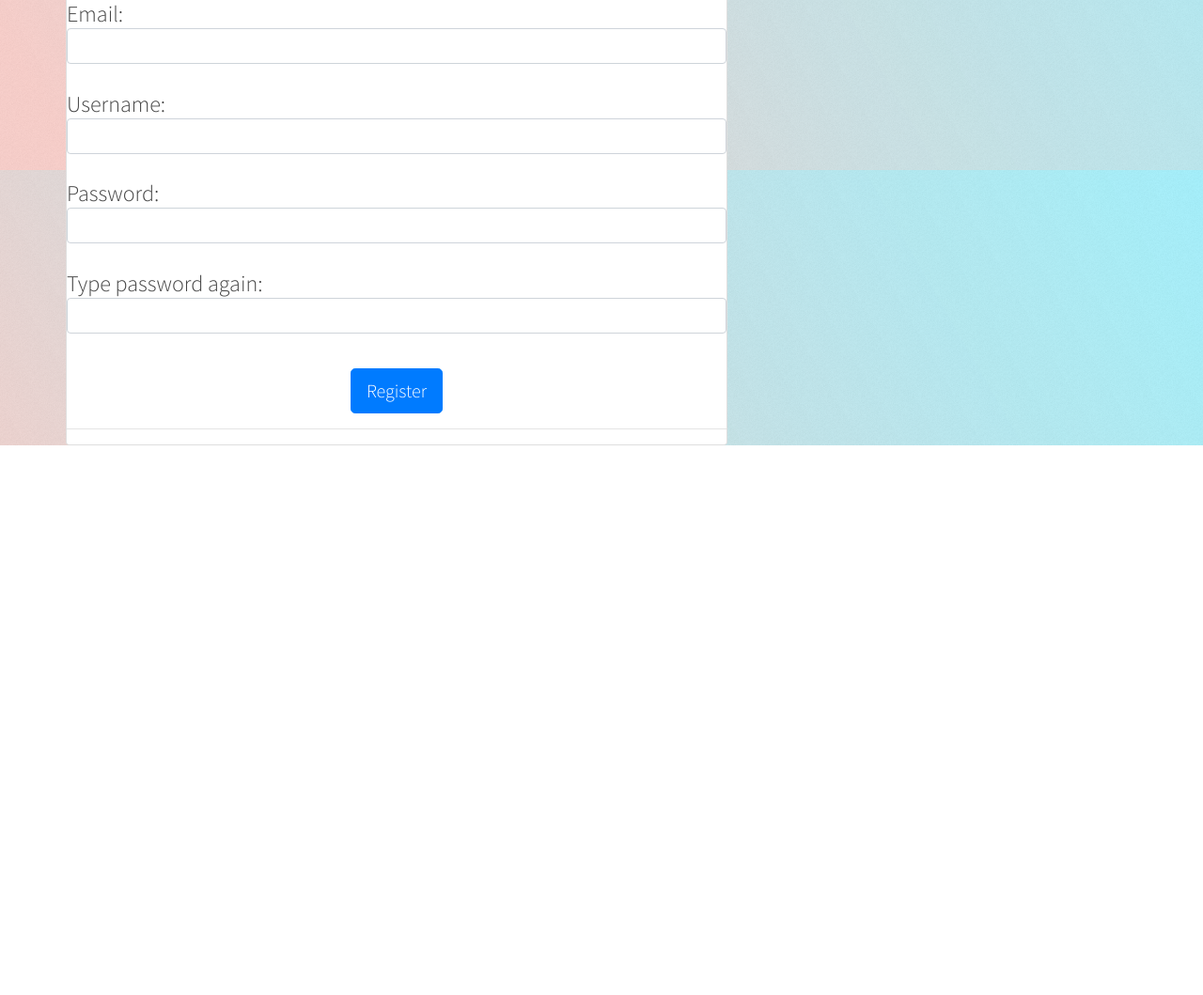
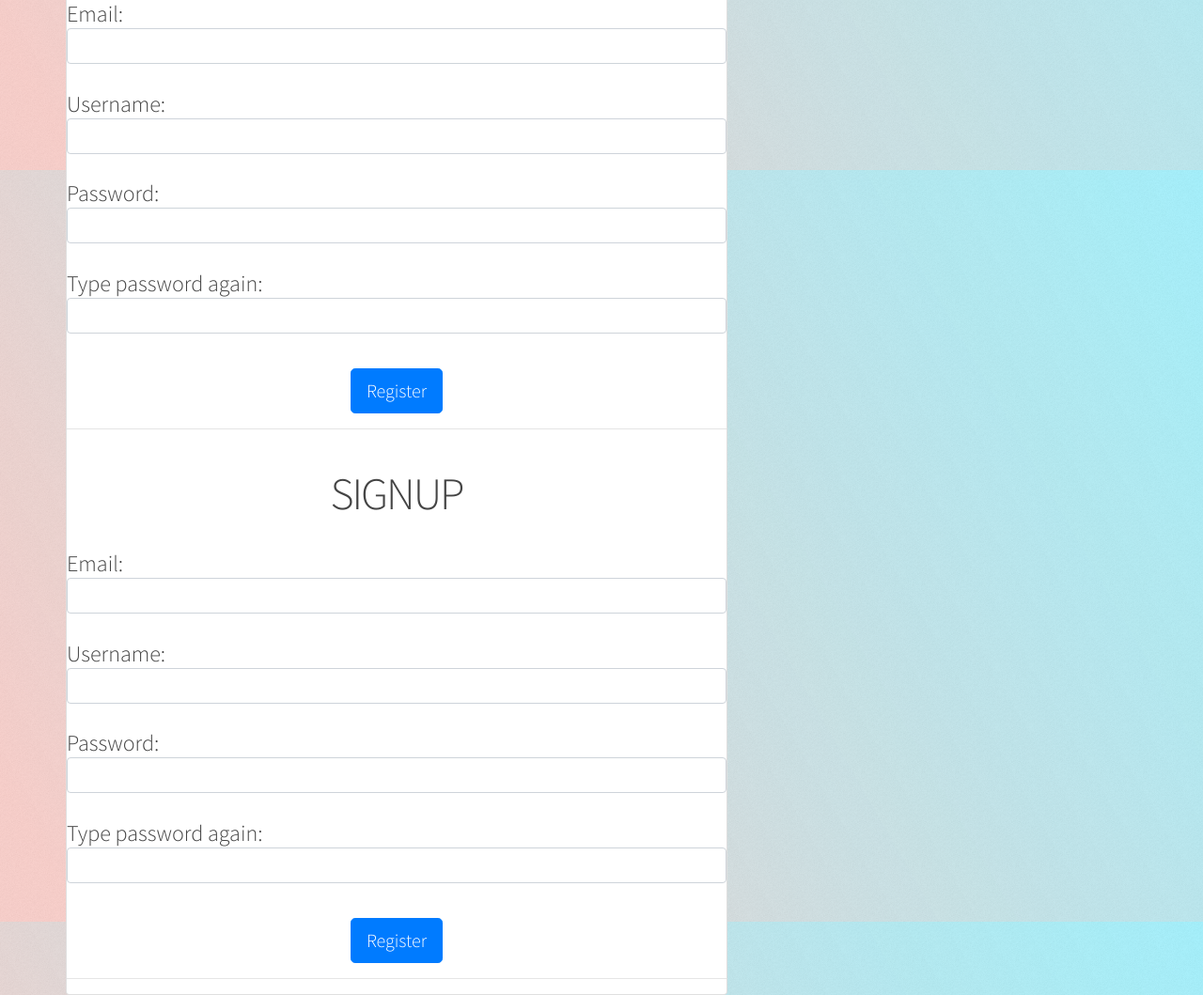
Before and after one commit to sandspider2234/Logic_Trainer, a Flask app: page /login in a window 1280 px wide. Shown: the part 619-1678 px from the top of the page at 94% size. Before the commit the page ends 1093 px from the top, so only its background shows below. Run offline with Flask 2, Linux system fonts and the light colour scheme; some libraries are stand-ins or nearby versions.

Commit message:
Missed signup form in commit for some reason

```diff
--- a/templates/login.html
+++ b/templates/login.html
@@ -52,6 +52,26 @@
 	</div>
 </form>
 <hr>
+<h2>SIGNUP</h2><br>
+<form autocomplete="on" action="" method="post">
+	{{ signup_form.hidden_tag() }}
+	<h4>
+		Email:<br>
+		{{ signup_form.email(class_="form-control") }}<br>
+		Username:<br>
+		{{ signup_form.username(class_="form-control") }}<br>
+		Password:<br>
+		{{ signup_form.password(class_="form-control") }}<br>
+		Type password again:<br>
+		{{ signup_form.verify(class_="form-control") }}<br>
+	</h4>
+	<div style="text-align: center">
+		<div style="display: inline-block">
+			{{ signup_form.register(class_="btn btn-primary btn-lg") }}
+		</div>
+	</div>
+</form>
+<hr>
 {% with messages = get_flashed_messages() %}
 	{% if messages %}
 		{% for message in messages %}
```
